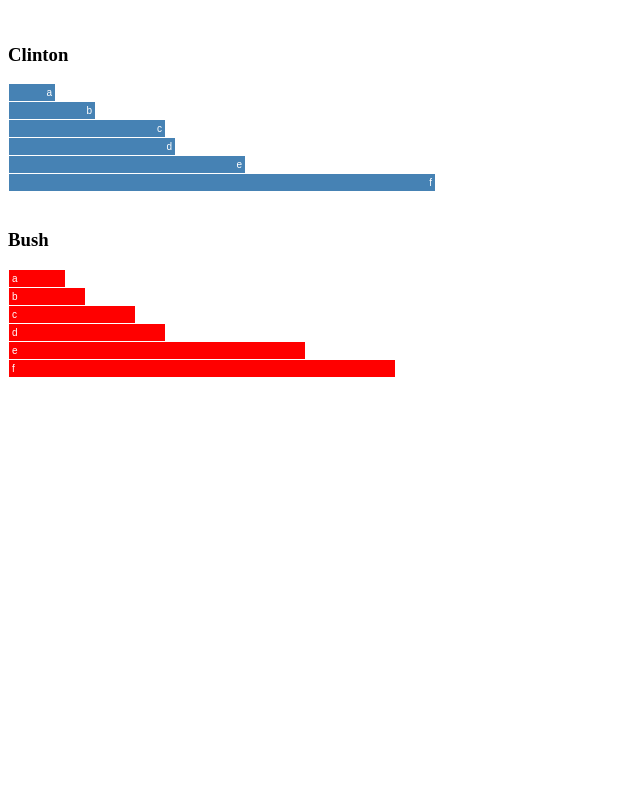
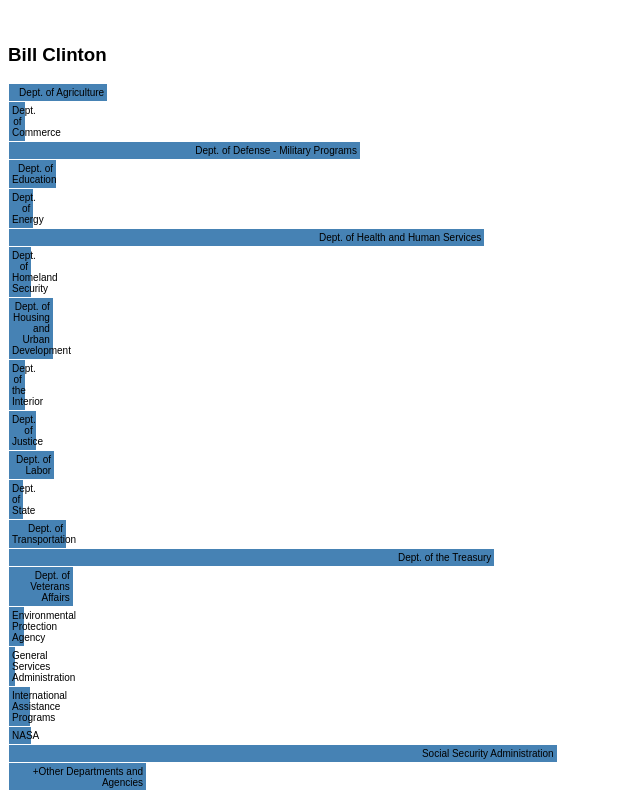
Before and after one commit to anyakeller/D3, a plain HTML site: page index.html in a window 1280 px wide. Shown: the part 73-863 px from the top of the page, without its empty margins (0-640 px from the left). Before the commit the page ends 800 px from the top, so only its background shows below. Drawn offline with nearby package versions, Linux system fonts and the light colour scheme.

Commit message:
added data for bush & clinton

```diff
--- a/index.html
+++ b/index.html
@@ -5,13 +5,16 @@
     <title>D3????</title>
     <script src="http://d3js.org/d3.v3.min.js"></script>
     <style>
+      body {
+      	font-family: sans-serif;
+      }
 .clinton div {
     font: 10px sans-serif;
     background-color: steelblue;
     text-align: right;
     padding: 3px;
     margin: 1px;
-    color: white;
+    color: #000;
     position: relative;
     width: 50%;
     right:0px;
@@ -22,7 +25,7 @@
     text-align: left;
     padding: 3px;
     margin: 1px;
-    color: white;
+    color: #000;
     width: 50%;
     position: relative;
 }
@@ -31,28 +34,80 @@
 <body>
     <h1>Government Spending</h1>
     <br>
-    <h3>Clinton </h3>
+    <h3>Bill Clinton </h3>
     <div class="clinton"></div>
     <br>
-    <h3> Bush </h3>
+    <h3>George W. Bush </h3>
     <div class="bush"></div>
-<script>
-var clinton = [["a",4], ["b",8], ["c",15], ["d",16], ["e",23], ["f",42]];
-var bush = [["a",5], ["b",7], ["c",12], ["d",15], ["e",29], ["f",38]];
+    <script>
+      var bush2006 = [["Dept. of Agriculture","$99,207,679,253"],
+		["Dept. of Commerce","$6,758,591,429"],
+		["Dept. of Defense - Military Programs","$529,639,372,083"],
+		["Dept. of Education","$99,032,668,646"],
+		["Dept. of Energy","$20,841,111,582"],
+		["Dept. of Health and Human Services","$651,542,214,679"],
+		["Dept. of Homeland Security","$73,212,770,470"],
+		["Dept. of Housing and Urban Development","$45,009,546,033"],
+		["Dept. of the Interior","$9,585,277,895"],
+		["Dept. of Justice","$24,739,075,095"],
+		["Dept. of Labor","$45,755,197,284"],
+		["Dept. of State","$13,738,862,961"],
+		["Dept. of Transportation","$63,787,653,797"],
+		["Dept. of the Treasury","$492,866,991,938"],
+		["Dept. of Veterans Affairs","$74,010,394,569"],
+		["Environmental Protection Agency","$8,825,837,929"],
+		["General Services Administration","$25,456,088"],
+		["International Assistance Programs","$14,761,349,172"],
+		["NASA","$16,042,638,947"],
+		["Social Security Administration","$621,280,229,104"],
+		["Other Departments and Agencies","$157,429,995,757"]];
+
+var clinton2000 = [["Dept. of Agriculture","$92,145,575,058"],
+		   ["Dept. of Commerce","$9,559,346,998"],
+		   ["Dept. of Defense - Military Programs","$344,946,606,112"],
+		   ["Dept. of Education","$41,089,971,768"],
+		   ["Dept. of Energy","$18,376,089,358"],
+		   ["Dept. of Health and Human Services","$469,265,987,480"],
+		   ["Dept. of Homeland Security","$16,151,957,775"],
+		   ["Dept. of Housing and Urban Development","$37,782,005,646"],
+		   ["Dept. of the Interior","$9,817,110,592"],
+		   ["Dept. of Justice","$20,677,550,018"],
+		   ["Dept. of Labor","$39,122,376,334"],
+		   ["Dept. of State","$8,207,929,299"],
+		   ["Dept. of Transportation","$51,006,505,462"],
+		   ["Dept. of the Treasury","$479,346,998,895"],
+		   ["Dept. of Veterans Affairs","$57,743,954,829"],
+		   ["Environmental Protection Agency","$8,865,840,186"],
+		   ["General Services Administration","$90,830,980"],
+		   ["International Assistance Programs","$14,836,136,000"],
+		   ["NASA","$16,482,140,665"],
+		   ["Social Security Administration","$541,659,506,566"],
+		   ["+Other Departments and Agencies","$131,035,964,158"]];
+
+var parseDollars = function(str) {
+    var ans = "";
+    for (var i=0; i<str.length; i++) {
+	let piece = str.substring(i,i+1);
+	if (piece != "$" && piece != ",")
+	    ans+=piece;
+    }
+    console.log(ans);
+    return parseInt(ans,10);
+};
 
 d3.select(".clinton")
 .selectAll("div")
-.data(clinton)
+.data(clinton2000)
     .enter().append("div")
     .style("width",function(d){
-        return d[1]*10 + "px";})
+        return (parseDollars(d[1])/1000000000) + "px";})
     .text(function(d){return d[0];});
 d3.select(".bush")
 .selectAll("div")
-.data(bush)
+.data(bush2006)
     .enter().append("div")
     .style("width",function(d){
-        return d[1]*10 + "px";})
+        return (parseDollars(d[1])/1000000000) + "px";})
     .text(function(d){return d[0];});
 </script>
 </body>
```
